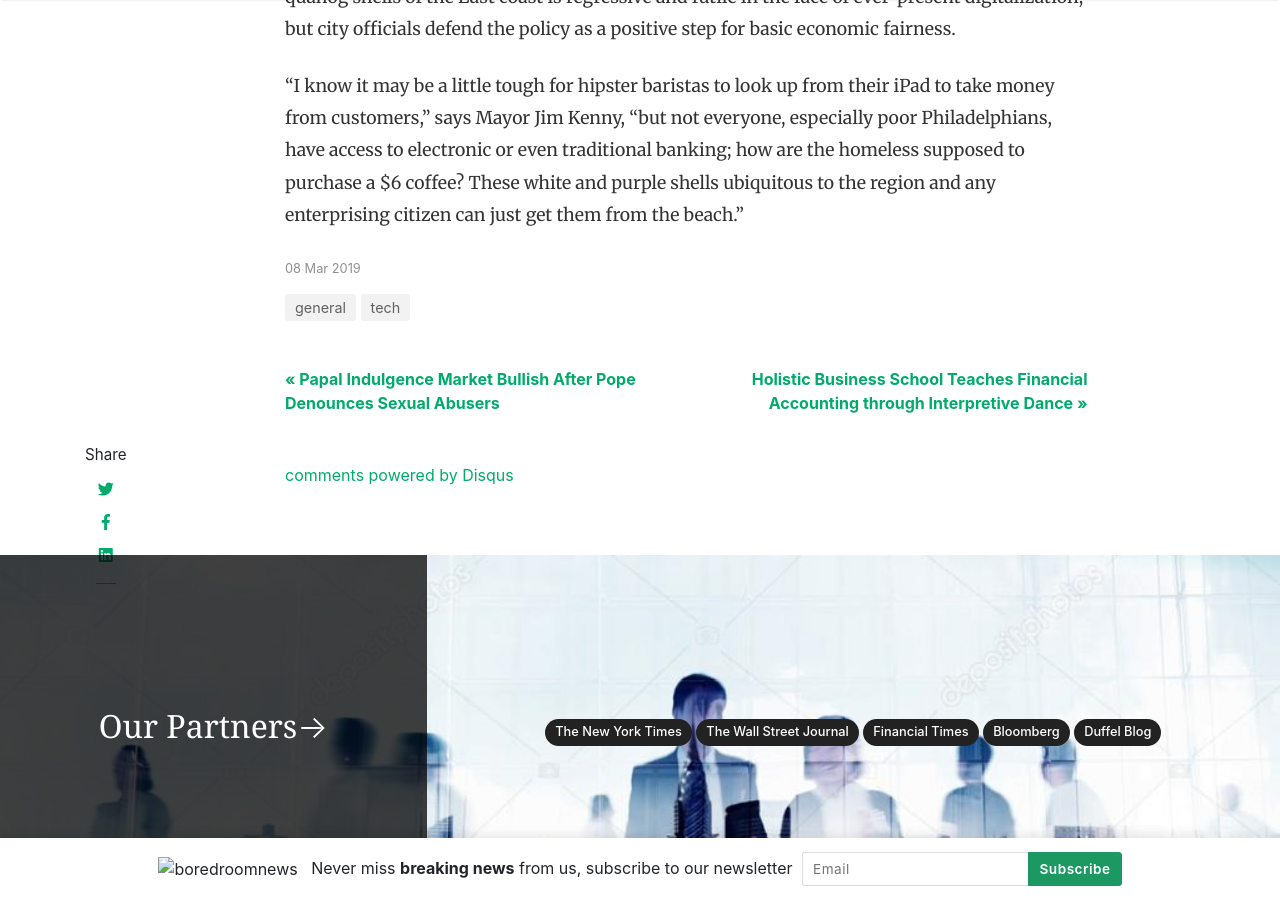
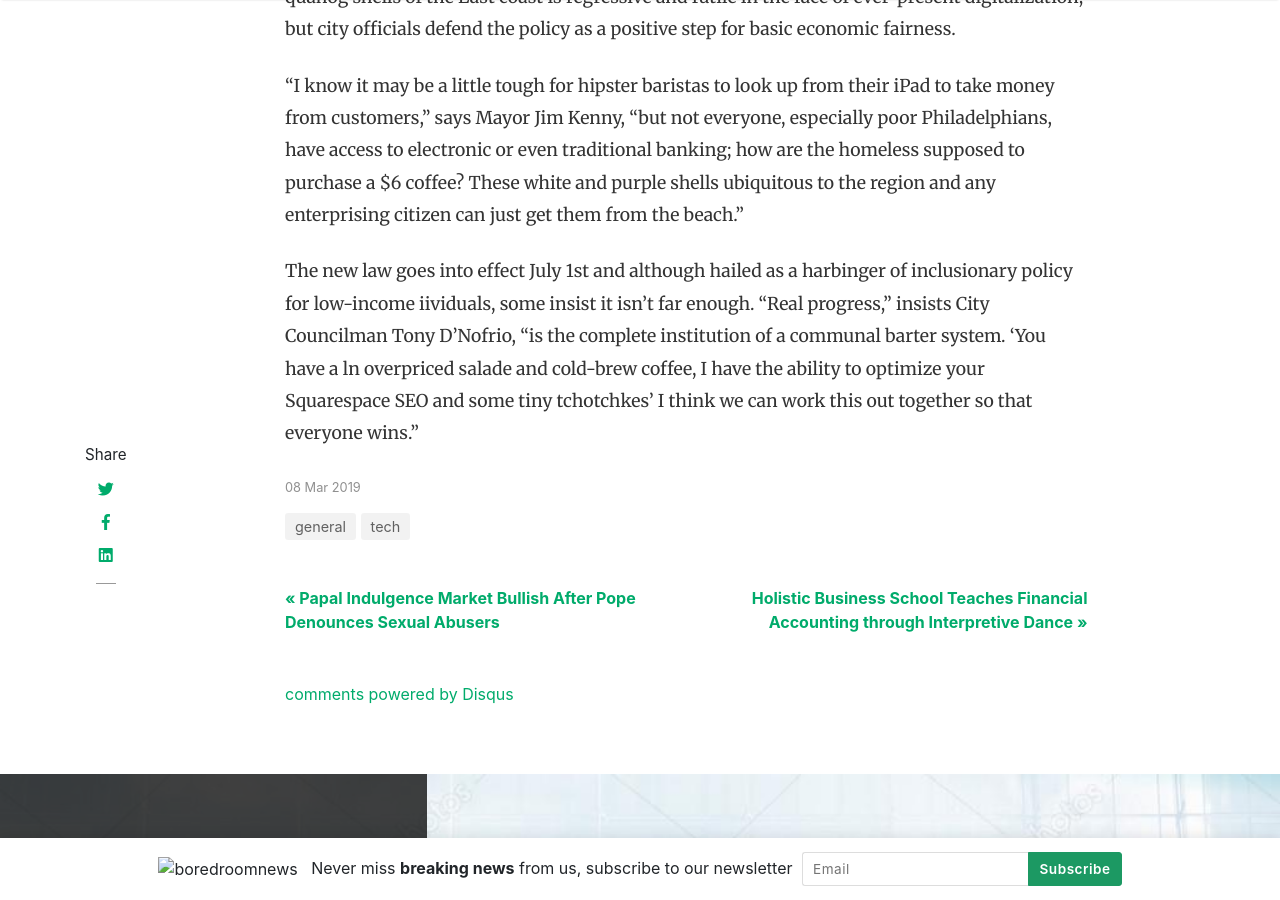
Before and after one commit to etschmidt/boredroomnews, a Jekyll site: the page built from _posts/2019-03-08-philly-wampaum.md, in a window 1280 px wide and 900 px high, scrolled down 1239 px. Built offline with Jekyll 4.4.1, drawn with Linux system fonts in a browser that asks for light colours; nearby versions of some CDN libraries; comment, search, counter and statistics services are not loaded.

Commit message:
Update 2019-03-08-philly-wampaum.md

```diff
--- a/_posts/2019-03-08-philly-wampaum.md
+++ b/_posts/2019-03-08-philly-wampaum.md
@@ -13,3 +13,5 @@ PHILADELPHIA, PA - This old school, physical currency might be the next wave of
 Some business owners have balked at the return to the ancient currency based on the welk and quahog shells of the East coast is regressive and futile in the face of ever-present digitalization, but city officials defend the policy as a positive step for basic economic fairness.
 
 "I know it may be a little tough for hipster baristas to look up from their iPad to take money from customers," says Mayor Jim Kenny, "but not everyone, especially poor Philadelphians, have access to electronic or even traditional banking; how are the homeless supposed to purchase a $6 coffee? These white and purple shells ubiquitous to the region and any enterprising citizen can just get them from the beach."
+
+The new law goes into effect July 1st and although hailed as a harbinger of inclusionary policy for low-income iividuals, some insist it isn't far enough. "Real progress," insists City Councilman Tony D'Nofrio, "is the complete institution of a communal barter system. 'You have a ln overpriced salade and cold-brew coffee, I have the ability to optimize your Squarespace SEO and some tiny tchotchkes' I think we can work this out together so that everyone wins."
```
